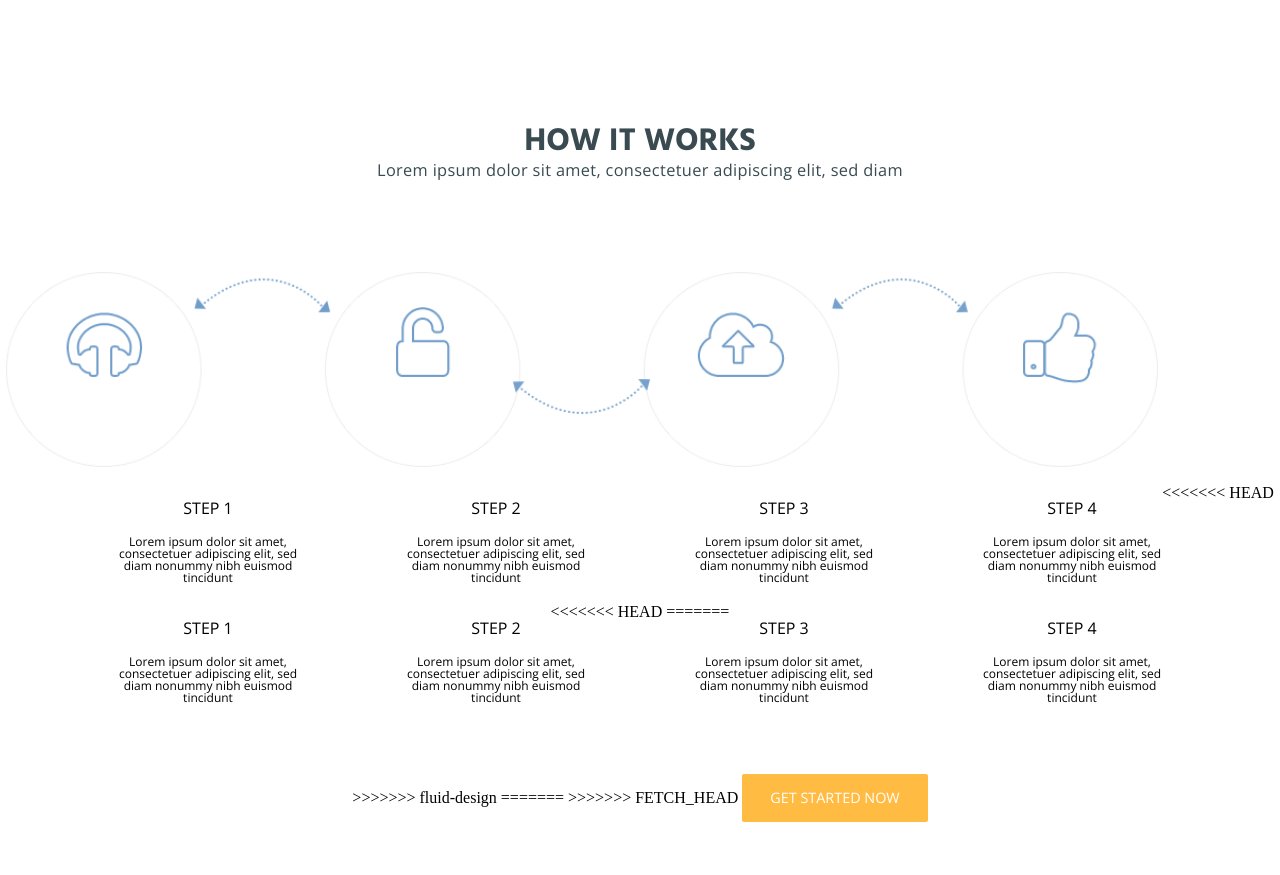
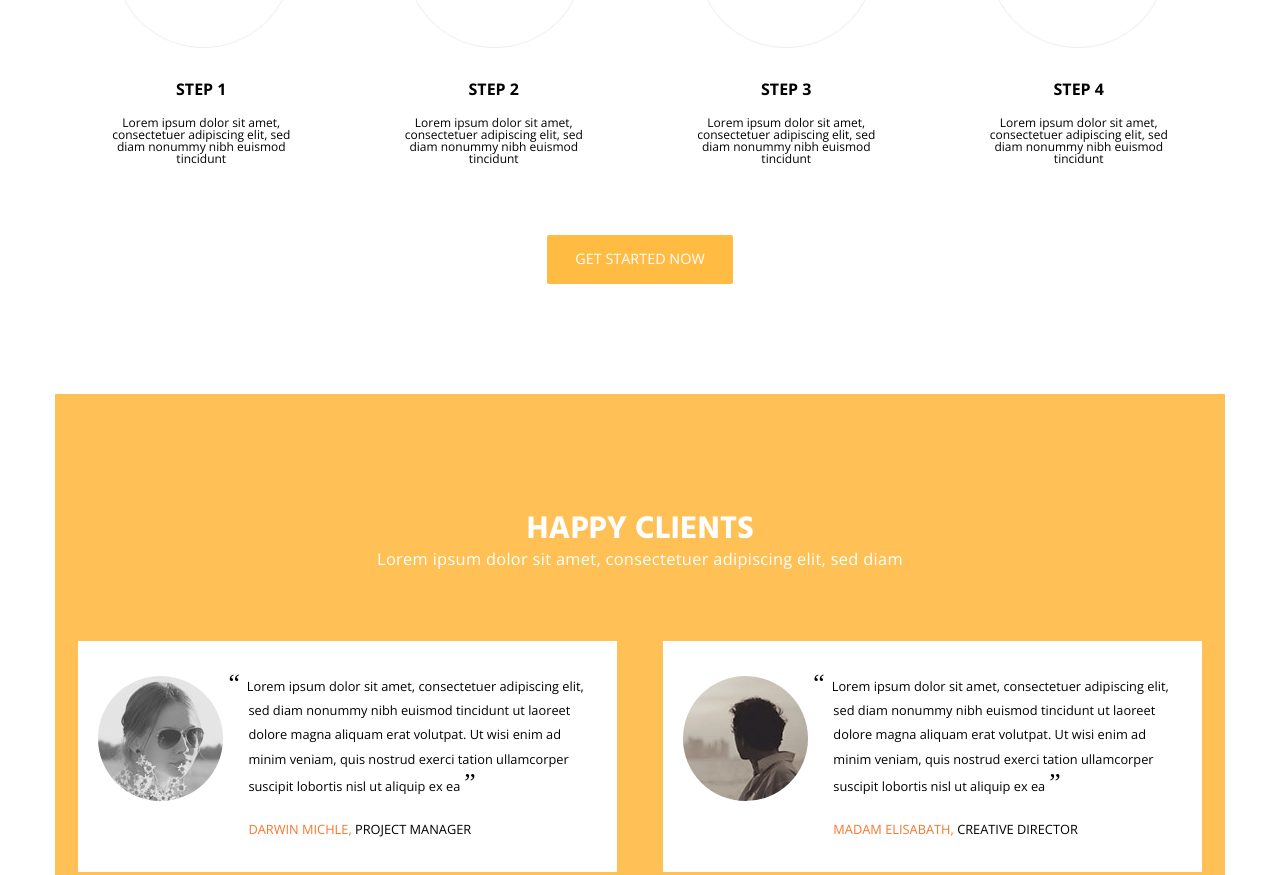
Before and after one commit to adriankelly/business-theme, a plain HTML site: page index.html in a window 1280 px wide. Shown: the part 3671-4546 px from the top of the page. Drawn offline with nearby package versions, Linux system fonts and the light colour scheme; a web font is replaced by a local one.

Commit message:
Created fluid design

```diff
--- a/index.html
+++ b/index.html
@@ -155,7 +155,6 @@
             <h3>Lorem ipsum dolor sit amet, consectetuer adipiscing elit, sed diam</h3>
 
             <img src="img/howitworks.png" alt="how it works">
-<<<<<<< HEAD
 
             <ol class="howitworks-steps">
                 <li>Step 1<small>Lorem ipsum dolor sit amet, consectetuer adipiscing elit, sed diam nonummy nibh euismod tincidunt</small></li>
@@ -164,19 +163,7 @@
                 <li>Step 4<small>Lorem ipsum dolor sit amet, consectetuer adipiscing elit, sed diam nonummy nibh euismod tincidunt</small></li>
             </ol>
 
-<<<<<<< HEAD
-=======
 
-                <ol class="howitworks-steps">
-                        <li>Step 1<small>Lorem ipsum dolor sit amet, consectetuer adipiscing elit, sed diam nonummy nibh euismod tincidunt</small></li>
-                        <li>Step 2<small>Lorem ipsum dolor sit amet, consectetuer adipiscing elit, sed diam nonummy nibh euismod tincidunt</small></li>
-                        <li>Step 3<small>Lorem ipsum dolor sit amet, consectetuer adipiscing elit, sed diam nonummy nibh euismod tincidunt</small></li>
-                        <li>Step 4<small>Lorem ipsum dolor sit amet, consectetuer adipiscing elit, sed diam nonummy nibh euismod tincidunt</small></li>
-                </ol>
-
->>>>>>> fluid-design
-=======
->>>>>>> FETCH_HEAD
             <a href="#">Get Started Now</a>
 
         </section>
--- a/styles.css
+++ b/styles.css
@@ -52,7 +52,6 @@ table {
 
 /* apply natural box layout model */
 
-<<<<<<< HEAD
 html {
     box-sizing: border-box;
 }
@@ -70,9 +69,6 @@ html {
 .clearfix:after {
     clear: both;
 }
-=======
-/********************* General Styles ********************/
->>>>>>> FETCH_HEAD
 
 /*================== General Styles =================*/
 
@@ -510,47 +506,24 @@ hr {
 }
 
 .howitworks img {
-<<<<<<< HEAD
-<<<<<<< HEAD
-=======
->>>>>>> FETCH_HEAD
     margin-top: 25px;
     margin-bottom: 30px;
-    width: 90%;
+    max-width: 90%;
 
-<<<<<<< HEAD
 }
 
 .howitworks-steps {
-    display: flex;
     text-align: center;
     padding: 0;
     font-family: 'Open Sans', sans-serif;
-=======
     display: block;
-    margin: 75px auto 60px;
-    max-width: 90%;
-}
+    margin: 0 auto 60px;
 
-
-.howitworks ol {
-    font-family: 'Open Sans', sans-serif;
-    margin: 0 auto;
 }
 
 .howitworks-steps li {
     max-width: 25%;
     float: left;
->>>>>>> fluid-design
-=======
-}
-
-.howitworks-steps {
-    display: flex;
-    text-align: center;
-    padding: 0;
-    font-family: 'Open Sans', sans-serif;
->>>>>>> FETCH_HEAD
     font-weight: 700;
     text-transform: uppercase;
 
@@ -907,11 +880,5 @@ footer a[href="tel:+987-9976-999"]::before {
     color: #ffc155;
 }
 
-<<<<<<< HEAD
 
 /*================== Media Queries =================*/
-
-
-
-=======
->>>>>>> FETCH_HEAD
```
